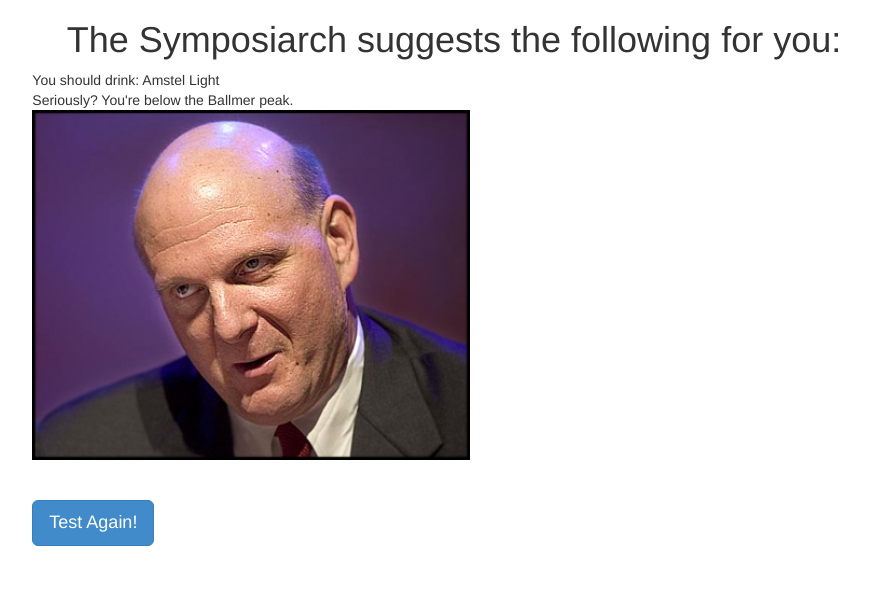
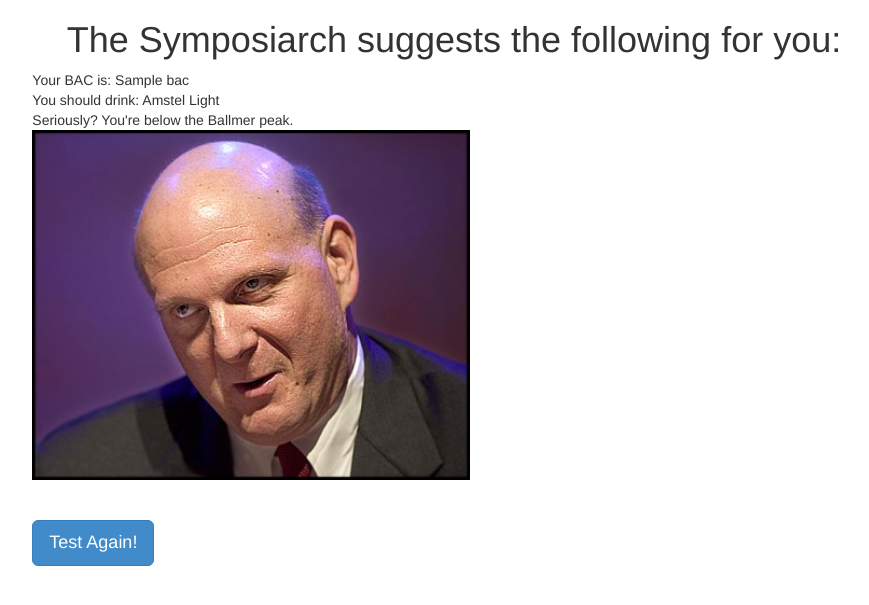
Before and after one commit to spnce/symposiarch, a Django app: template drinkers/templates/recommendation.html in a window 1280 px wide. Shown: the top 605 px of the page, without its empty margins (186-1055 px from the left). Run offline with Django 3.2, Linux system fonts and the light colour scheme; data comes from the database, SQL or seed files in the repository; tables that the repository leaves empty hold one stand-in row (values such as "Sample post"); the template is opened without the code that fills it: values that come from a table or form of the project are taken from there, most other values are stand-ins (such as "Sample title", 1, 10 or a date in 2020); parts of the project's set-up code (start-up, migrations or seed data) failed here and were passed over.

Commit message:
Showing BAC on recommendation page

```diff
--- a/drinkers/templates/recommendation.html
+++ b/drinkers/templates/recommendation.html
@@ -20,6 +20,7 @@
 <div class="row">
   <div class="col-md-2"></div>
   <div class="col-md-6">
+      Your BAC is: {{bac}}<br>
       You should drink: {{ recommendation.name }}<br>
       <div class="assessment">
       {% if num_drinks == 0 %}
--- a/drinkers/views.py
+++ b/drinkers/views.py
@@ -49,5 +49,6 @@ class DrinkerView(FormView):
 
         return render_to_response('recommendation.html', {
             'recommendation': rec,
-            'num_drinks': num_drinks
+            'num_drinks': num_drinks,
+            'bac': bac
         }, context_instance=RequestContext(self.request))
```
